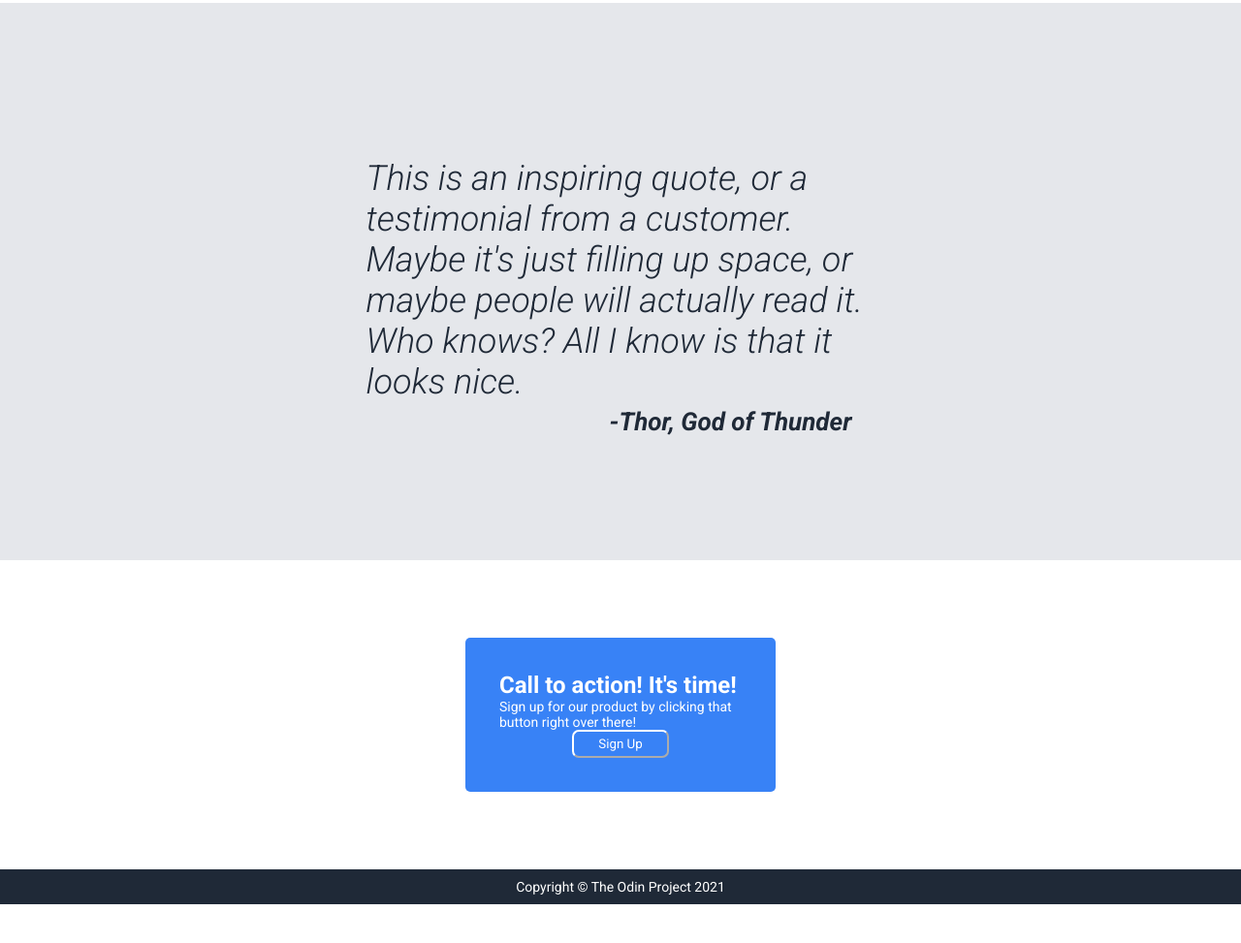
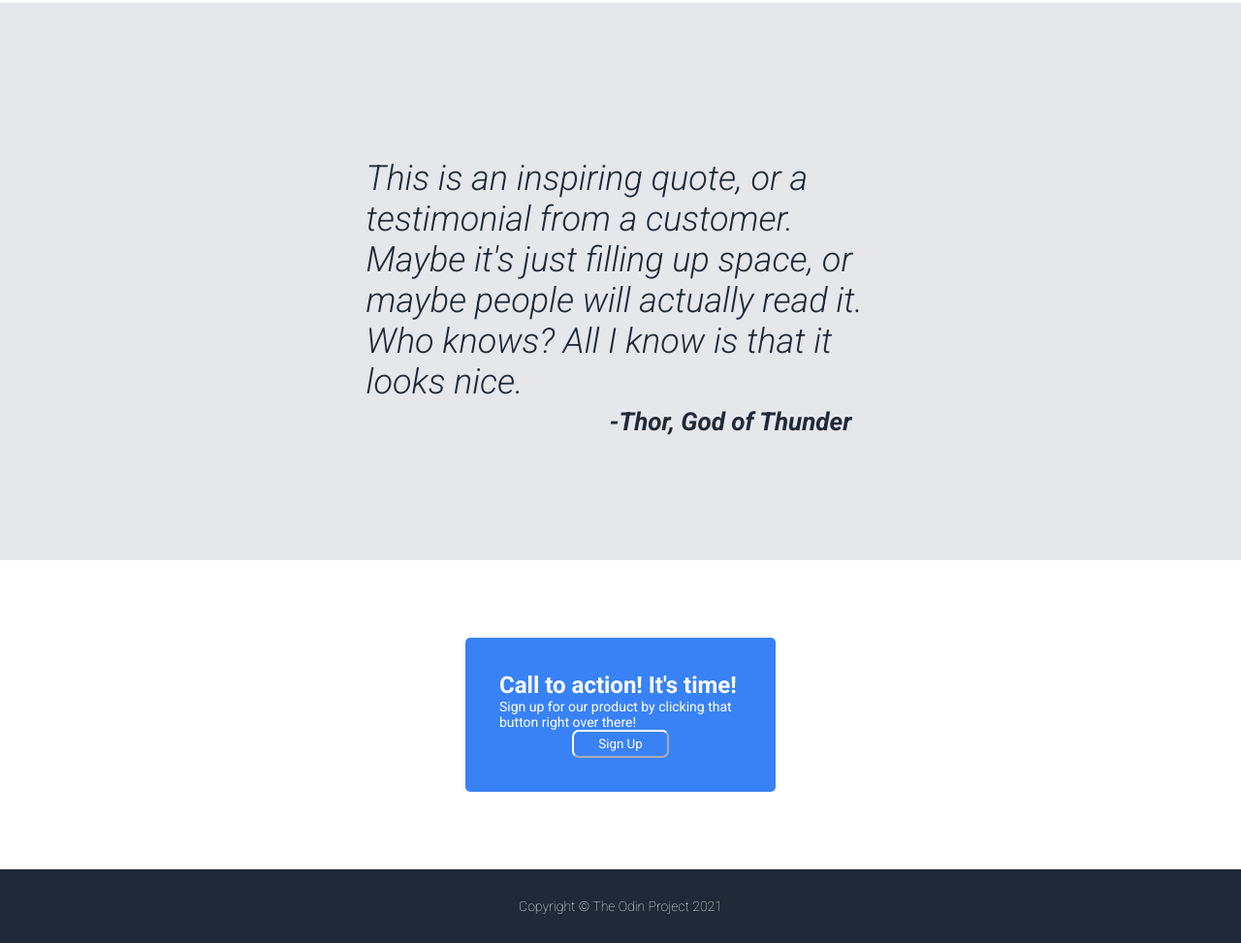
Before and after one commit to ijuso/landing-page-odin-project, a plain HTML site: page index.html in a window 1280 px wide. Shown: the part 2089-3062 px from the top of the page at 97% size. Before the commit the page ends 3022 px from the top, so only its background shows below. Drawn offline with Linux system fonts and the light colour scheme.

Commit message:
footer rdy. html and css changes

```diff
--- a/style.css
+++ b/style.css
@@ -20,9 +20,9 @@
     background-color: #1F2937;
     color: white;
     text-align: center;
-    padding: 10px 0;
-    bottom: 0;
+    padding: 30px;
     width: 100%;
+    font-weight: 100;
 }
 
 ul {
@@ -71,13 +71,6 @@ p {
     justify-content: space-around;
 }
 
-.call-to-action-btnn-1{
-   ;
-
-}
-.call-to-action-btnn-2 {
-
-}
 .btn1 {
     background-color: #3882F6;
     border-color: white;
```
